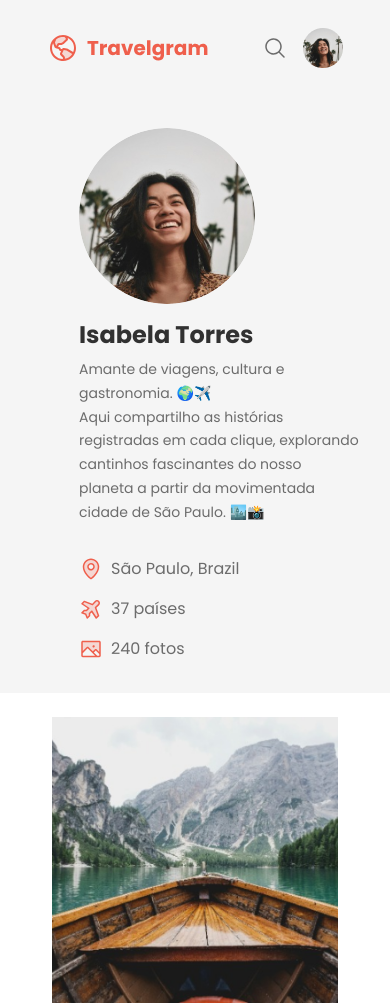
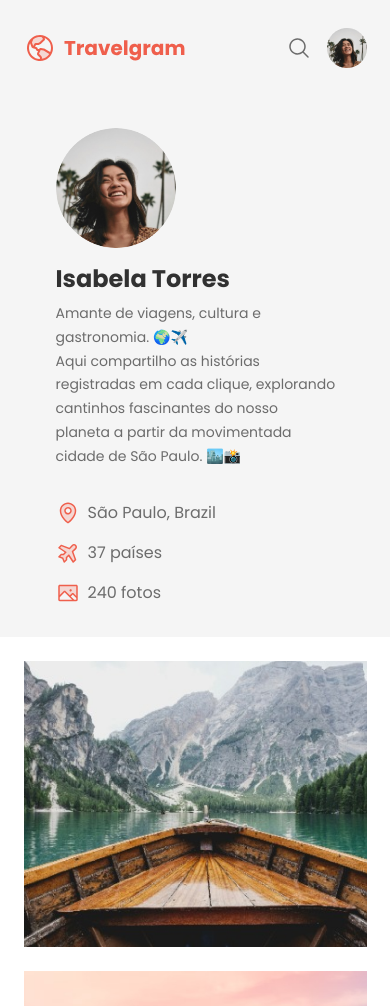
Before and after one commit to Ramontaffa/Travelgram, a plain HTML site: page index.html in a window 390 px wide. Shown: the top 1006 px of the page. Drawn offline with Linux system fonts and the light colour scheme.

Commit message:
header responsivo finalizado

```diff
--- a/styles/global.css
+++ b/styles/global.css
@@ -39,7 +39,12 @@ a:hover {
   margin-inline: auto;
 
   @media (width < 80em) {
-    width: 360px;
+    width: 375px;
+    padding-inline: 1rem;
+
+    & img {
+      width: 100%;
+    }
   }
 }
 
--- a/styles/header.css
+++ b/styles/header.css
@@ -14,12 +14,23 @@ header .container {
     margin-inline: auto;
 
     #Profile {
+      text-align: left;
       flex-direction: column;
       gap: 1rem;
       margin-inline: 2rem;
+
+      & img {
+        width: 7.5rem;
+        height: 7.5rem;
+      }
     }
     #info {
       margin-inline: 2rem;
+
+      & img {
+        width: 1.5rem;
+        height: 1.5rem;
+      }
     }
 
   }
```
